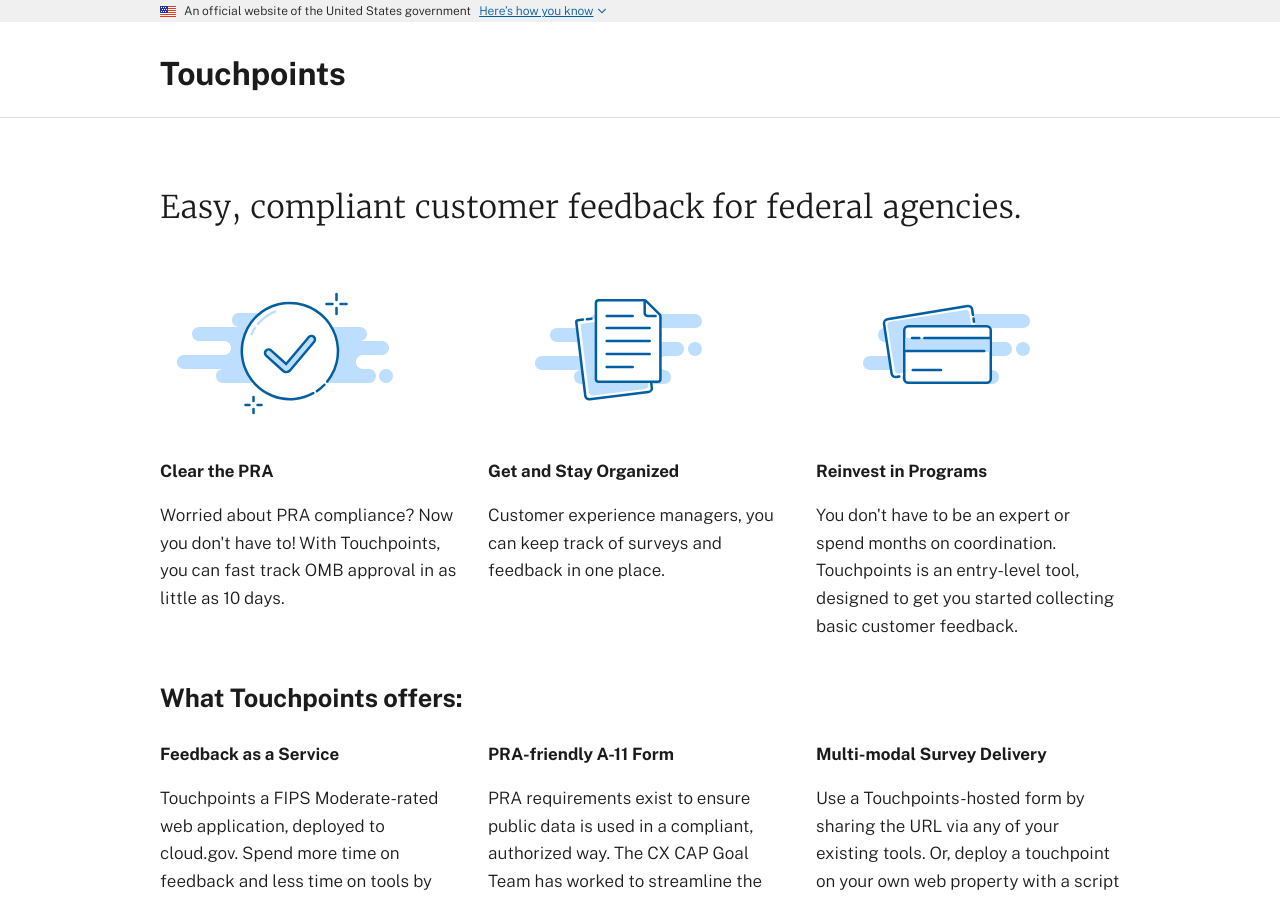
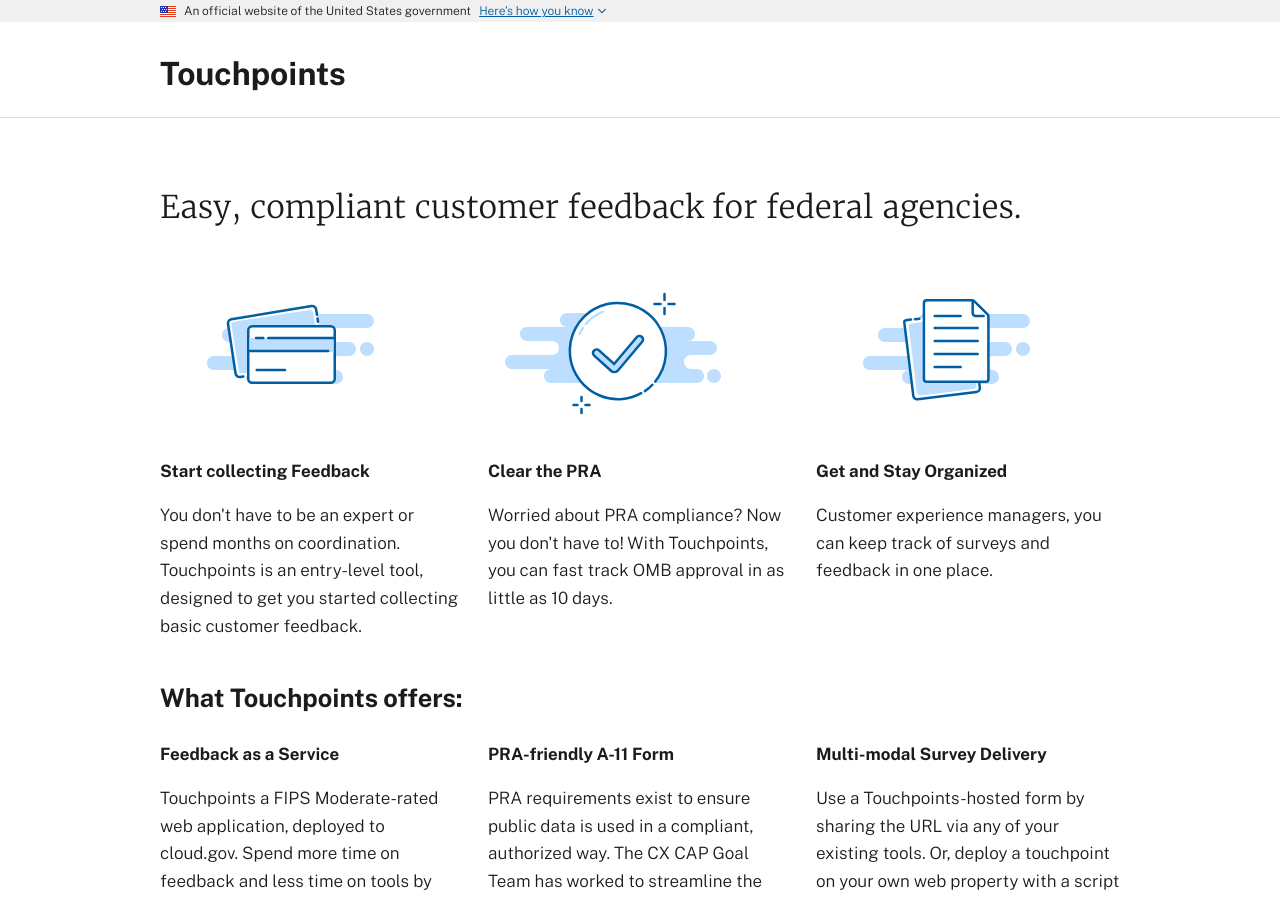
Before and after one commit to GSA-TTS/touchpoints-site, a Jekyll site: the page built from index.md, in a window 1280 px wide and 900 px high. Built offline with Jekyll 4.4.1, drawn with Linux system fonts in a browser that asks for light colours.

Commit message:
update 3rd column header and re-order to 1st column
update image URLs for preview

```diff
--- a/index.md
+++ b/index.md
@@ -6,7 +6,19 @@ deck: "Easy, compliant customer feedback for federal agencies."
 
 <div class="grid-row grid-gap-lg">
   <div class="tablet:grid-col">
-    <img class="org-img" src="/assets/img/done.svg" alt="">
+    <img class="org-img" src="{{ site.baseurl }}/assets/img/focus.svg" alt="Get Started">
+    <br>
+    <strong>
+      Start collecting Feedback
+    </strong>
+    <p>
+      You don't have to be an expert or spend months on coordination.
+      Touchpoints is an entry-level tool,
+      designed to get you started collecting basic customer feedback.
+    </p>
+  </div>
+  <div class="tablet:grid-col">
+    <img class="org-img" src="{{ site.baseurl }}/assets/img/done.svg" alt="Easy PRA">
     <br>
     <strong>
       Clear the PRA
@@ -18,7 +30,7 @@ deck: "Easy, compliant customer feedback for federal agencies."
     </p>
   </div>
   <div class="tablet:grid-col">
-    <img class="org-img" src="/assets/img/no-documents.svg" alt="">
+    <img class="org-img" src="{{ site.baseurl }}/assets/img/no-documents.svg" alt="Stay Organized">
     <br>
     <strong>
       Get and Stay Organized
@@ -26,18 +38,6 @@ deck: "Easy, compliant customer feedback for federal agencies."
     <p>
       Customer experience managers,
       you can keep track of surveys and feedback in one place.
-    </p>
-  </div>
-  <div class="tablet:grid-col">
-    <img class="org-img" src="/assets/img/focus.svg" alt="">
-    <br>
-    <strong>
-      Reinvest in Programs
-    </strong>
-    <p>
-      You don't have to be an expert or spend months on coordination.
-      Touchpoints is an entry-level tool,
-      designed to get you started collecting basic customer feedback.
     </p>
   </div>
 </div>
```
